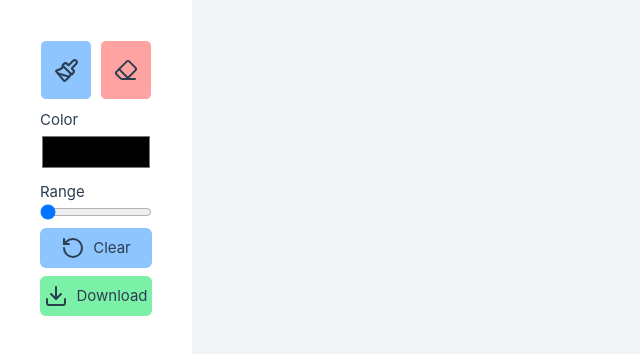
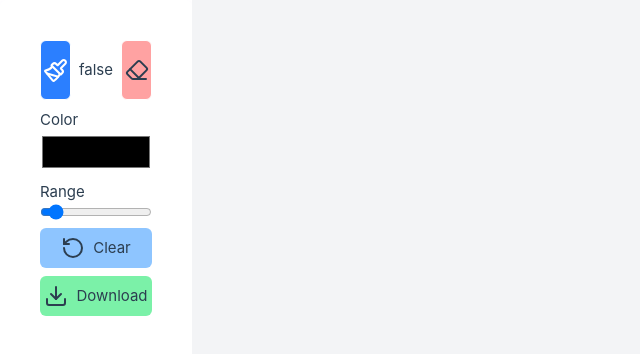
Before and after one commit to bmsgdev/drawapp, a Vue app: page / in a window 1280 px wide. Shown: the top 354 px of the page, without its empty margins (0-640 px from the left). Built offline with nearby package versions, Linux system fonts and the light colour scheme; the HTML template or start-up script is replaced by a standard one.

Commit message:
add clear board

```diff
--- a/src/components/CanvasComponent.vue
+++ b/src/components/CanvasComponent.vue
@@ -1,12 +1,13 @@
 <script setup lang="ts">
 import { ref, onMounted } from "vue";
 import { drawer } from "@/utils/Canvas";
+import { useDrawingStore } from "@/stores/useDrawingStore";
+const drawingStore = useDrawingStore();
 const canvas = ref<HTMLCanvasElement | null>();
 
 let lastCoord = ref<{ x: number; y: number } | null>(null);
-let isDrawing = ref(false);
 const startDrawing = (e: MouseEvent) => {
-  isDrawing.value = true;
+  drawingStore.setIsDrawing(true);
   const rect = canvas.value?.getBoundingClientRect();
   if (!rect) return;
   lastCoord.value = {
@@ -16,12 +17,12 @@ const startDrawing = (e: MouseEvent) => {
 };
 
 const stopDrawing = (e: MouseEvent) => {
-  isDrawing.value = false;
+  drawingStore.setIsDrawing(false);
   lastCoord.value = null;
 };
 
 const draw = (e: MouseEvent) => {
-  if (!isDrawing.value) return;
+  if (!drawingStore.isDrawing) return;
   const ctx = canvas.value?.getContext("2d");
   const rect = canvas.value?.getBoundingClientRect();
   if (!rect) return;
@@ -29,8 +30,12 @@ const draw = (e: MouseEvent) => {
     x: e.clientX - rect.left,
     y: e.clientY - rect.top,
   };
+  let c = drawingStore.color;
   if (lastCoord.value && ctx) {
-    drawer(ctx, lastCoord.value,currentCoord,"black",5)
+    if (drawingStore.isErayser) {
+      c = "#F3F4F6";
+    }
+    drawer(ctx, lastCoord.value,currentCoord,c,drawingStore.lineWidth)
   }
     lastCoord.value = currentCoord;
 };
--- a/src/components/ToolBarComponent.vue
+++ b/src/components/ToolBarComponent.vue
@@ -1,5 +1,7 @@
 <script setup lang="ts">
 import { Download, Eraser, Paintbrush, RotateCcw } from "lucide-vue-next";
+import { useDrawingStore } from "@/stores/useDrawingStore";
+const drawingStore = useDrawingStore();
 </script>
 <template>
   <div
@@ -9,21 +11,30 @@ import { Download, Eraser, Paintbrush, RotateCcw } from "lucide-vue-next";
       <div class="flex flex-col gap-2 justify-center p-5">
          <!-- first button groupe -->
         <div class="flex items-center justify-center gap-2">
-          <button class=" flex items-center justify-center bg-blue-300 w-15 h-15 border border-white rounded-md cursor-pointer">
-            <Paintbrush :size="25" />
+          <button :class="{
+            'bg-blue-500':drawingStore.isErayser ===false
+          }"
+          class=" flex items-center justify-center bg-blue-300 w-15 h-15 border border-white rounded-md cursor-pointer" @click="drawingStore.setIsErayser(false)">
+            <Paintbrush :size="25" icon :class="{
+            'text-white':drawingStore.isErayser ===false
+          }" />
           </button>
-          <button class=" flex items-center justify-center bg-red-300 w-15 h-15 border border-white rounded-md cursor-pointer">
-            <Eraser />
+          {{ drawingStore.isErayser }}
+          <button :class="{
+            'bg-red-500':drawingStore.isErayser
+          }" class=" flex items-center justify-center bg-red-300 w-15 h-15 border border-white rounded-md cursor-pointer" @click="drawingStore.setIsErayser(true)">
+            <Eraser icon  :class="{
+            'text-white':drawingStore.isErayser
+          }"/>
           </button>
         </div>
         <div class="flex flex-col">
           <label for="color">Color</label>
-          <input class="w-full h-10 cursor-pointer" type="color" />
+          <input class="w-full h-10 cursor-pointer" type="color"  v-model="drawingStore.color" @change="drawingStore.setColor(drawingStore.color)"/>
         </div>
         <div class=" flex flex-col w-full ">
           <label for="color">Range</label>
-          <input class="w-full h-4 cursor-pointer" type="range" min="1" max="50" value="1"/>
-        </div>
+          <input class="w-full h-4 cursor-pointer" type="range" min="1" max="50" value="1" v-model="drawingStore.lineWidth" @change="drawingStore.setLineWidth(drawingStore.lineWidth)"/>        </div>
        <div class="flex flex-col items-center justify-center gap-2">
           <button  class="hover:text-white flex items-center cursor-pointer justify-center w-full h-10 bg-blue-300 hover:bg-blue-500 gap-2 rounded-md">
           <RotateCcw icon class=" hover:text-white"/>
--- /dev/null
+++ b/src/stores/useDrawingStore.ts
@@ -0,0 +1,31 @@
+import { ref, computed } from 'vue'
+import { defineStore } from 'pinia'
+interface drawingState {
+    color: string,
+    lineWidth: number,
+    isDrawing: boolean,
+    isErayser: boolean
+};
+
+export const useDrawingStore = defineStore('drawing', {
+    state: (): drawingState => ({
+        color: '#000000',
+        lineWidth: 5,
+        isDrawing: false,
+        isErayser: false
+    }),
+    actions: {
+        setColor(color: string) {
+            this.color = color;
+        },
+        setLineWidth(lineWidth: number) {
+            this.lineWidth = lineWidth;
+        },
+        setIsDrawing(isDrawing: boolean) {
+            this.isDrawing = isDrawing;
+        },
+        setIsErayser(isErayser: boolean) {
+            this.isErayser = isErayser;
+        }
+    }
+});
```
